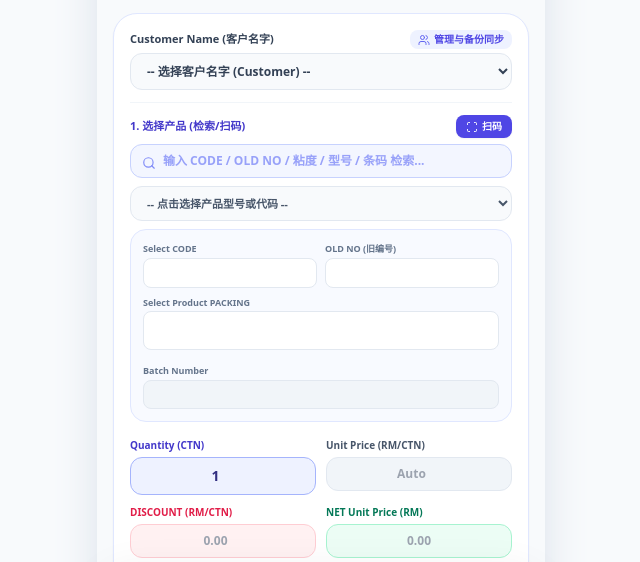
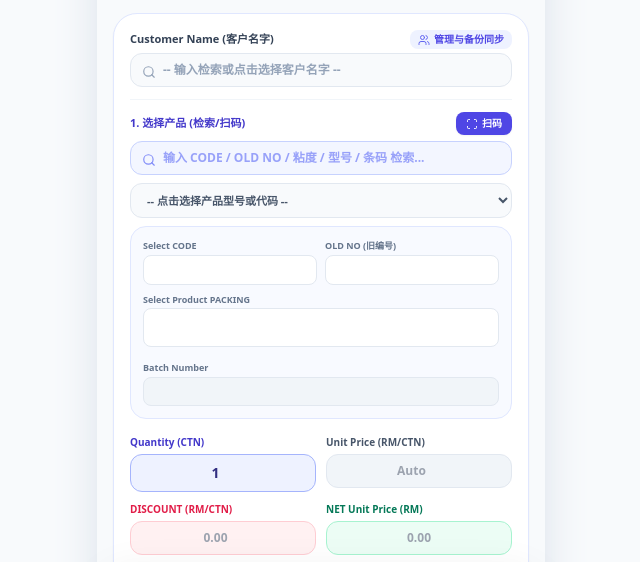
Before and after one commit to Simonang8/sirim-scanner, a plain HTML site: page index.html in a window 1280 px wide. Shown: the part 156-718 px from the top of the page, without its empty margins (319-959 px from the left). Drawn offline with nearby package versions, Linux system fonts and the light colour scheme.

```diff
--- a/index.html
+++ b/index.html
@@ -100,9 +100,15 @@
                                 <i data-lucide="users" class="w-3 h-3 text-indigo-500"></i> 管理与备份同步
                             </button>
                         </div>
-                        <select id="order-customer" class="w-full px-3 py-2 bg-slate-50 border border-slate-200 rounded-xl text-xs font-bold text-slate-700 focus:outline-none focus:ring-2 focus:ring-indigo-500">
-                            <!-- Populated dynamically -->
-                        </select>
+                        <!-- Interactive Customer Search Input -->
+                        <div class="relative text-left">
+                            <div class="relative">
+                                <i data-lucide="search" class="w-3.5 h-3.5 text-slate-400 absolute left-3 top-3"></i>
+                                <input type="text" id="order-customer" oninput="handleCustomerSearchSuggestions(this.value)" onclick="handleCustomerSearchSuggestions(this.value)" placeholder="-- 输入检索或点击选择客户名字 --" class="w-full pl-8 pr-3 py-2 bg-slate-50 border border-slate-200 rounded-xl text-xs font-bold text-slate-700 focus:outline-none focus:ring-2 focus:ring-indigo-500 placeholder-slate-400">
+                            </div>
+                            <!-- Suggestions Dropdown Box for Customers -->
+                            <div id="suggestions-customer-order" class="absolute left-0 right-0 top-full mt-1 bg-white border border-slate-200 rounded-2xl shadow-xl z-50 max-h-52 overflow-y-auto no-scrollbar hidden"></div>
+                        </div>
                     </div>
 
                     <!-- Product Selection with Interactive Typing Search & Auto-Suggestions Dropdown -->
@@ -764,6 +770,10 @@
                     const el = document.getElementById('suggestions-order');
                     if(el) el.classList.add('hidden');
                 }
+                if(!e.target.closest('#order-customer') && !e.target.closest('#suggestions-customer-order')) {
+                    const el = document.getElementById('suggestions-customer-order');
+                    if(el) el.classList.add('hidden');
+                }
             });
         };
 
@@ -855,12 +865,40 @@
             }
         }
 
+        // ================== CUSTOMER SEARCH SUGGESTION LOGIC ==================
+        function handleCustomerSearchSuggestions(val) {
+            const container = document.getElementById('suggestions-customer-order');
+            const query = (val || '').trim().toLowerCase();
+
+            let matches = customerDatabase.slice().sort();
+            if(query.length > 0) {
+                matches = matches.filter(c => c.toLowerCase().includes(query));
+            }
+
+            if (matches.length === 0) {
+                container.innerHTML = '<div class="p-2.5 text-center text-slate-400 text-[10px] font-semibold">未找到匹配客户，提交将作为新客户记录</div>';
+                container.classList.remove('hidden');
+                return;
+            }
+
+            container.innerHTML = matches.map(c => `
+                <div onclick="selectCustomerSuggestion('${c.replace(/'/g, "\\'")}')" class="px-3 py-2.5 hover:bg-indigo-50 border-b border-slate-100 last:border-b-0 cursor-pointer text-xs font-bold text-slate-700 flex items-center gap-2 transition-colors">
+                    <i data-lucide="user" class="w-3.5 h-3.5 text-indigo-400"></i> ${c}
+                </div>
+            `).join('');
+
+            container.classList.remove('hidden');
+            lucide.createIcons();
+        }
+
+        function selectCustomerSuggestion(name) {
+            document.getElementById('order-customer').value = name;
+            document.getElementById('suggestions-customer-order').classList.add('hidden');
+        }
+
         // ================== ORDER HUB LOGIC ==================
         function initCustomerDropdown() {
-            const selectEl = document.getElementById('order-customer');
-            const currentVal = selectEl.value;
-            selectEl.innerHTML = '<option value="">-- 选择客户名字 (Customer) --</option>' +
-                customerDatabase.slice().sort().map(c => `<option value="${c}" ${c === currentVal ? 'selected' : ''}>${c}</option>`).join('');
+            // Customer selection is now handled by the interactive input field 'order-customer'
         }
 
         function initOrderProductDropdown() {
```
